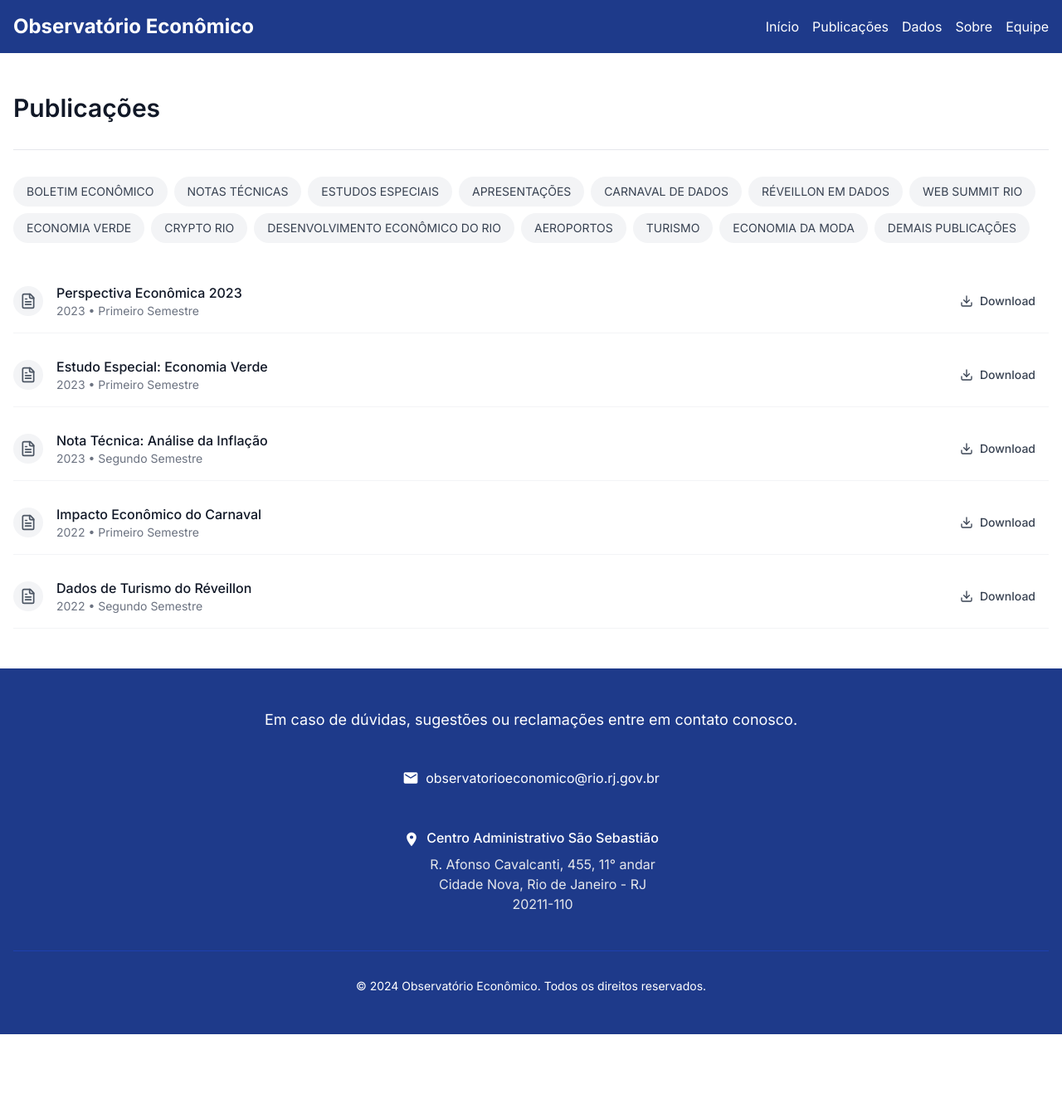
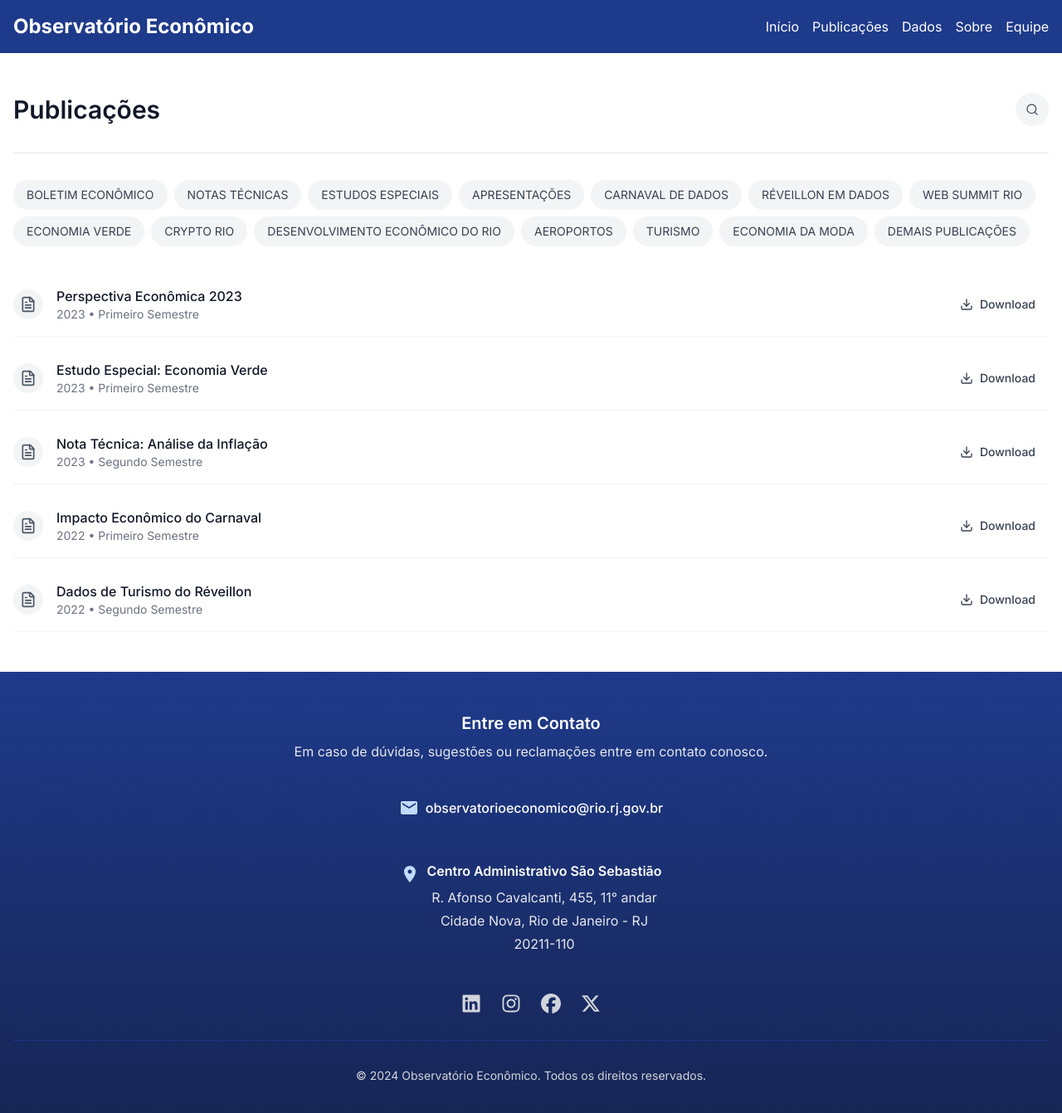
Before and after one commit to Sanguin1us/obs-econ-2, a Next.js app: page /publicacoes in a window 1280 px wide. Shown: the top 1342 px of the page at 83% size. Before the commit the page ends 1247 px from the top, so only its background shows below. Built offline with nearby package versions, Linux system fonts and the light colour scheme.

Commit message:
several aesthetic and usability upgrades

```diff
--- a/app/publicacoes/page.tsx
+++ b/app/publicacoes/page.tsx
@@ -1,6 +1,6 @@
 "use client"
 import { useState, useEffect, Suspense } from "react"
-import { FileText, Download, Calendar, User } from "lucide-react"
+import { FileText, Download, Calendar, User, Search, X } from "lucide-react"
 import { useSearchParams, useRouter } from "next/navigation"
 
 function PublicacoesInner() {
@@ -15,6 +15,15 @@ function PublicacoesInner() {
     resumo?: string
     conteudo?: string
   }
+
+  // Helper function to normalize text for searching
+  const normalizeText = (text: string) => {
+    return text
+      .toLowerCase()
+      .normalize('NFD')
+      .replace(/[\u0300-\u036f]/g, '');
+  };
+
   const publicationCategories = [
     "BOLETIM ECONÔMICO",
     "NOTAS TÉCNICAS",
@@ -88,6 +97,8 @@ function PublicacoesInner() {
   const [selectedCategory, setSelectedCategory] = useState<string | null>(null)
   const [selectedYear, setSelectedYear] = useState<number | null>(null)
   const [selectedSemester, setSelectedSemester] = useState<string | null>(null)
+  const [searchOpen, setSearchOpen] = useState(false)
+  const [searchQuery, setSearchQuery] = useState("")
 
   // Set selectedCategory based on 'categoria' query parameter
   useEffect(() => {
@@ -155,12 +166,28 @@ function PublicacoesInner() {
     )
   }
 
-  const filteredPublications = publications.filter(
-    p =>
+  const filteredPublications = publications.filter(p => {
+    if (!searchQuery) return (
       (!selectedCategory || p.category === selectedCategory) &&
       (!selectedYear || p.year === selectedYear) &&
       (!selectedSemester || p.semester === (selectedSemester.includes("Primeiro") ? "First" : "Second"))
-  )
+    );
+
+    const normalizedQuery = normalizeText(searchQuery);
+    const matchesSearch = [
+      p.title,
+      p.category,
+      p.autor || '',
+      p.resumo || ''
+    ].some(field => normalizeText(field).includes(normalizedQuery));
+
+    return (
+      matchesSearch &&
+      (!selectedCategory || p.category === selectedCategory) &&
+      (!selectedYear || p.year === selectedYear) &&
+      (!selectedSemester || p.semester === (selectedSemester.includes("Primeiro") ? "First" : "Second"))
+    );
+  });
 
   const handleCategoryClick = (category: string) => {
     if (selectedCategory === category) {
@@ -179,7 +206,47 @@ function PublicacoesInner() {
   return (
     <div className="max-w-7xl mx-auto px-4 py-12">
       <div className="border-b pb-8 mb-8">
-        <h1 className="text-3xl font-semibold text-gray-900">Publicações</h1>
+        <div className="flex items-center justify-between">
+          <h1 className="text-3xl font-semibold text-gray-900">Publicações</h1>
+          <div className="relative">
+            <div
+              className={`
+                flex items-center bg-gray-100 rounded-full
+                transition-all duration-200 ease-in-out
+                ${searchOpen ? 'w-[280px]' : 'w-10'}
+              `}
+            >
+              <input
+                type="text"
+                placeholder="Buscar publicações..."
+                value={searchQuery}
+                onChange={(e) => setSearchQuery(e.target.value)}
+                className={`
+                  w-full bg-transparent pl-4 pr-10 h-10
+                  focus:outline-none text-sm
+                  transition-opacity duration-200
+                  ${searchOpen ? 'opacity-100' : 'opacity-0'}
+                `}
+              />
+              <div
+                onClick={() => {
+                  if (searchOpen && searchQuery) {
+                    setSearchQuery("")
+                  } else {
+                    setSearchOpen(!searchOpen)
+                  }
+                }}
+                className="absolute right-0 w-10 h-10 flex items-center justify-center cursor-pointer hover:bg-gray-200 rounded-full transition-colors"
+              >
+                {searchOpen && searchQuery ? (
+                  <X className="w-4 h-4 text-gray-600" />
+                ) : (
+                  <Search className="w-4 h-4 text-gray-600" />
+                )}
+              </div>
+            </div>
+          </div>
+        </div>
       </div>
       <div className="flex flex-col space-y-8">
         <div className="inline-flex flex-wrap gap-2">
@@ -243,26 +310,35 @@ function PublicacoesInner() {
             return (
               <div
                 key={pub.id}
-                className="group flex items-center justify-between py-4 border-b border-gray-100 hover:bg-gray-50 transition-colors"
+                className="group flex items-center justify-between py-4 border-b border-gray-100 hover:bg-gray-50/50 transition-all duration-200"
               >
-                <div className="flex items-center gap-4">
-                  <div className="p-2 rounded-full bg-gray-100 group-hover:bg-white transition-colors">
+                <div
+                  className="flex items-center gap-4 flex-1 cursor-pointer"
+                  onClick={() => router.push(`?slug=${encodeURIComponent(pub.slug)}`)}
+                >
+                  <div className="p-2 rounded-full bg-gray-100">
                     <FileText className="w-5 h-5 text-gray-600" />
                   </div>
                   <div>
-                    <h3 className="font-medium text-gray-900">{pub.title}</h3>
+                    <h3 className="font-medium text-gray-900 group-hover:text-gray-700 transition-colors duration-200">
+                      {pub.title}
+                    </h3>
                     <p className="text-sm text-gray-500">
                       {pub.year} • {semLabel} Semestre
                     </p>
                   </div>
                 </div>
-                <a
-                  href={`?slug=${encodeURIComponent(pub.slug)}`}
-                  className="flex items-center gap-2 px-4 py-2 text-sm font-medium text-gray-700 rounded-lg hover:bg-gray-100 transition-colors"
+                <button
+                  onClick={(e) => {
+                    e.stopPropagation();
+                    // TODO: Implement actual download functionality
+                    console.log(`Downloading publication: ${pub.slug}`);
+                  }}
+                  className="flex items-center gap-2 px-4 py-2 text-sm font-medium text-gray-700 rounded-lg hover:bg-gray-100/80 transition-colors duration-200"
                 >
                   <Download className="w-4 h-4" />
                   <span>Download</span>
-                </a>
+                </button>
               </div>
             )
           })}
--- a/app/sobre/page.tsx
+++ b/app/sobre/page.tsx
@@ -3,61 +3,60 @@ import { projects } from '@/lib/projectsData'
 
 export default function Sobre() {
   return (
-    <div className="container mx-auto px-4 py-16">
-      <h1 className="text-4xl font-bold mb-8 text-center">Sobre o Observatório Econômico</h1>
+    <div className="container mx-auto px-4 py-20">
+      <div className="relative mb-24 p-8 rounded-2xl bg-gradient-to-br from-blue-50 via-white to-blue-50">
+        <div className="absolute top-0 left-0 w-20 h-20 bg-blue-100 rounded-full opacity-50 -translate-x-1/2 -translate-y-1/2" />
+        <div className="absolute bottom-0 right-0 w-32 h-32 bg-blue-100 rounded-full opacity-50 translate-x-1/4 translate-y-1/4" />
+        <h1 className="text-4xl font-bold mb-12 text-center bg-gradient-to-r from-blue-600 to-blue-800 bg-clip-text text-transparent">
+          Sobre o Observatório Econômico
+        </h1>
 
-      <div className="grid md:grid-cols-2 gap-12 items-center mb-16">
-        <div className="space-y-6">
-          <p className="text-lg">
+        <div className="space-y-8 max-w-4xl mx-auto relative z-10">
+          <p className="text-lg leading-relaxed text-gray-700">
             O Observatório Econômico é uma instituição líder dedicada a fornecer insights econômicos abrangentes e dados para formuladores de políticas, pesquisadores e o público em geral.
           </p>
-          <p className="text-lg">
+          <p className="text-lg leading-relaxed text-gray-700">
             Nossa equipe de economistas e cientistas de dados especializados trabalha incansavelmente para analisar tendências econômicas, compilar relatórios e oferecer insights valiosos sobre a economia global em constante mudança.
           </p>
-          <p className="text-lg">
+          <p className="text-lg leading-relaxed text-gray-700">
             Por meio de nossas publicações e visualizações de dados, buscamos tornar informações econômicas complexas acessíveis e compreensíveis para um amplo público, promovendo a tomada de decisões informadas e o discurso público.
           </p>
         </div>
-        <div className="relative h-[400px] rounded-lg overflow-hidden shadow-lg">
-          <Image
-            src="/placeholder.svg"
-            alt="Equipe do Observatório Econômico"
-            fill
-            style={{ objectFit: 'cover' }}
-          />
-        </div>
       </div>
 
-      <section className="mb-16">
-        <h2 className="text-3xl font-bold mb-8 text-center">Nossas Metas</h2>
-        <div className="grid md:grid-cols-2 gap-8">
-          <div className="bg-blue-50 p-6 rounded-lg">
+      <section className="mb-24">
+        <h2 className="text-3xl font-bold mb-12 text-center">Nossas Metas</h2>
+        <div className="grid md:grid-cols-2 gap-10">
+          <div className="bg-blue-50 p-8 rounded-lg transition-all duration-300 ease-in-out hover:-translate-y-1 hover:bg-blue-100">
             <h3 className="text-xl font-semibold mb-4">Reduzir o Desemprego</h3>
             <p>Reduzir a taxa de desemprego anual do Rio de 14,7% para 8%</p>
           </div>
-          <div className="bg-blue-50 p-6 rounded-lg">
+          <div className="bg-blue-50 p-8 rounded-lg transition-all duration-300 ease-in-out hover:-translate-y-1 hover:bg-blue-100">
             <h3 className="text-xl font-semibold mb-4">Melhorar o Ambiente de Negócios</h3>
             <p>Tornar o Rio a melhor cidade da América Latina para abrir negócios e licenciar obras de construção</p>
           </div>
-          <div className="bg-blue-50 p-6 rounded-lg">
+          <div className="bg-blue-50 p-8 rounded-lg transition-all duration-300 ease-in-out hover:-translate-y-1 hover:bg-blue-100">
             <h3 className="text-xl font-semibold mb-4">Crescimento Econômico</h3>
             <p>Fortalecer a economia visando um crescimento médio anual de 3% do Produto Interno Bruto (PIB)</p>
           </div>
-          <div className="bg-blue-50 p-6 rounded-lg">
+          <div className="bg-blue-50 p-8 rounded-lg transition-all duration-300 ease-in-out hover:-translate-y-1 hover:bg-blue-100">
             <h3 className="text-xl font-semibold mb-4">Fomentar a Inovação</h3>
             <p>Atrair e fomentar a criação de 400 novas startups</p>
           </div>
         </div>
       </section>
 
-      <section className="mt-16">
-        <h2 className="text-3xl font-bold mb-8 text-center">Nossos Projetos</h2>
-        <div className="grid grid-cols-1 md:grid-cols-2 lg:grid-cols-3 gap-6">
+      <section>
+        <h2 className="text-3xl font-bold mb-12 text-center">Nossos Projetos</h2>
+        <div className="grid grid-cols-1 md:grid-cols-2 lg:grid-cols-3 gap-8">
           {projects.map((project) => (
-            <div key={project.id} className="bg-white rounded-lg shadow-md overflow-hidden">
-              <img src={project.imageUrl} alt={project.title} className="w-full h-48 object-cover" />
-              <div className="p-4">
-                <h3 className="text-xl font-semibold mb-2">{project.title}</h3>
+            <div
+              key={project.id}
+              className="bg-white rounded-lg shadow-md overflow-hidden transition-all duration-300 ease-in-out hover:scale-[1.02] hover:shadow-lg"
+            >
+              <img src={project.imageUrl} alt={project.title} className="w-full h-56 object-cover" />
+              <div className="p-6">
+                <h3 className="text-xl font-semibold mb-4">{project.title}</h3>
                 <p className="text-gray-600">{project.description}</p>
               </div>
             </div>
--- a/components/Footer.tsx
+++ b/components/Footer.tsx
@@ -1,34 +1,76 @@
 import Link from 'next/link'
 import { MdEmail, MdLocationOn } from 'react-icons/md'
+import { FaLinkedin, FaInstagram, FaXTwitter, FaFacebook } from 'react-icons/fa6'
 
 export default function Footer() {
   return (
-    <footer className="bg-blue-900 text-white py-12">
+    <footer className="bg-gradient-to-b from-blue-900 to-blue-950 text-white py-12">
       <div className="container mx-auto px-4">
         <div className="text-center mb-8">
-          <p className="text-lg">Em caso de dúvidas, sugestões ou reclamações entre em contato conosco.</p>
+          <h2 className="text-xl font-semibold mb-2">Entre em Contato</h2>
+          <p className="text-gray-200">Em caso de dúvidas, sugestões ou reclamações entre em contato conosco.</p>
         </div>
+
         <div className="max-w-2xl mx-auto space-y-6">
-          <div className="flex items-center justify-center space-x-2 p-3 hover:bg-blue-800/30 rounded-lg transition-colors">
-            <MdEmail className="text-xl flex-shrink-0" />
-            <a href="mailto:observatorioeconomico@rio.rj.gov.br" className="hover:text-blue-200 transition-colors">
+          <div className="flex items-center justify-center space-x-2 p-3 hover:bg-blue-800/30 rounded-lg transition-all duration-300 transform hover:scale-[1.02]">
+            <MdEmail className="text-2xl flex-shrink-0 text-blue-200" />
+            <a href="https://mail.google.com/mail/?view=cm&fs=1&to=observatorioeconomico@rio.rj.gov.br"
+               target="_blank"
+               rel="noopener noreferrer"
+               className="hover:text-blue-200 transition-colors font-medium">
               observatorioeconomico@rio.rj.gov.br
             </a>
           </div>
-          <div className="flex items-start justify-center space-x-2 p-3 hover:bg-blue-800/30 rounded-lg transition-colors">
-            <MdLocationOn className="text-xl flex-shrink-0 mt-1" />
-            <div className="text-center">
-              <p className="font-medium mb-2">Centro Administrativo São Sebastião</p>
-              <div className="text-gray-200">
+
+          <div className="flex items-start justify-center space-x-2 p-4 hover:bg-blue-800/30 rounded-lg transition-all duration-300">
+            <MdLocationOn className="text-2xl flex-shrink-0 mt-1 text-blue-200" />
+            <a href="https://maps.app.goo.gl/sFHrJ4RwtztXPQdq5"
+               target="_blank"
+               rel="noopener noreferrer"
+               className="text-center hover:text-blue-200 transition-colors">
+              <p className="font-semibold mb-2">Centro Administrativo São Sebastião</p>
+              <div className="text-gray-200 space-y-1">
                 <p>R. Afonso Cavalcanti, 455, 11° andar</p>
                 <p>Cidade Nova, Rio de Janeiro - RJ</p>
                 <p>20211-110</p>
               </div>
-            </div>
+            </a>
           </div>
         </div>
-        <div className="text-center text-sm mt-8 pt-8 border-t border-blue-800">
-          © 2024 Observatório Econômico. Todos os direitos reservados.
+
+        <div className="flex justify-center space-x-6 mt-8 mb-6">
+          <a href="https://www.linkedin.com/company/smdue-rio/"
+             target="_blank"
+             rel="noopener noreferrer"
+             className="text-gray-300 hover:text-white transition-colors transform hover:scale-110 duration-300"
+             aria-label="LinkedIn">
+            <FaLinkedin className="text-2xl" />
+          </a>
+          <a href="https://www.instagram.com/desenvolvimento_rio/"
+             target="_blank"
+             rel="noopener noreferrer"
+             className="text-gray-300 hover:text-white transition-colors transform hover:scale-110 duration-300"
+             aria-label="Instagram">
+            <FaInstagram className="text-2xl" />
+          </a>
+          <a href="https://www.facebook.com/desenvolvimento.rio"
+             target="_blank"
+             rel="noopener noreferrer"
+             className="text-gray-300 hover:text-white transition-colors transform hover:scale-110 duration-300"
+             aria-label="Facebook">
+            <FaFacebook className="text-2xl" />
+          </a>
+          <a href="https://x.com/smdue_rio"
+             target="_blank"
+             rel="noopener noreferrer"
+             className="text-gray-300 hover:text-white transition-colors transform hover:scale-110 duration-300"
+             aria-label="X (Twitter)">
+            <FaXTwitter className="text-2xl" />
+          </a>
+        </div>
+
+        <div className="text-center text-sm mt-8 pt-8 border-t border-blue-800/50">
+          <p className="text-gray-300">© 2024 Observatório Econômico. Todos os direitos reservados.</p>
         </div>
       </div>
     </footer>
```
